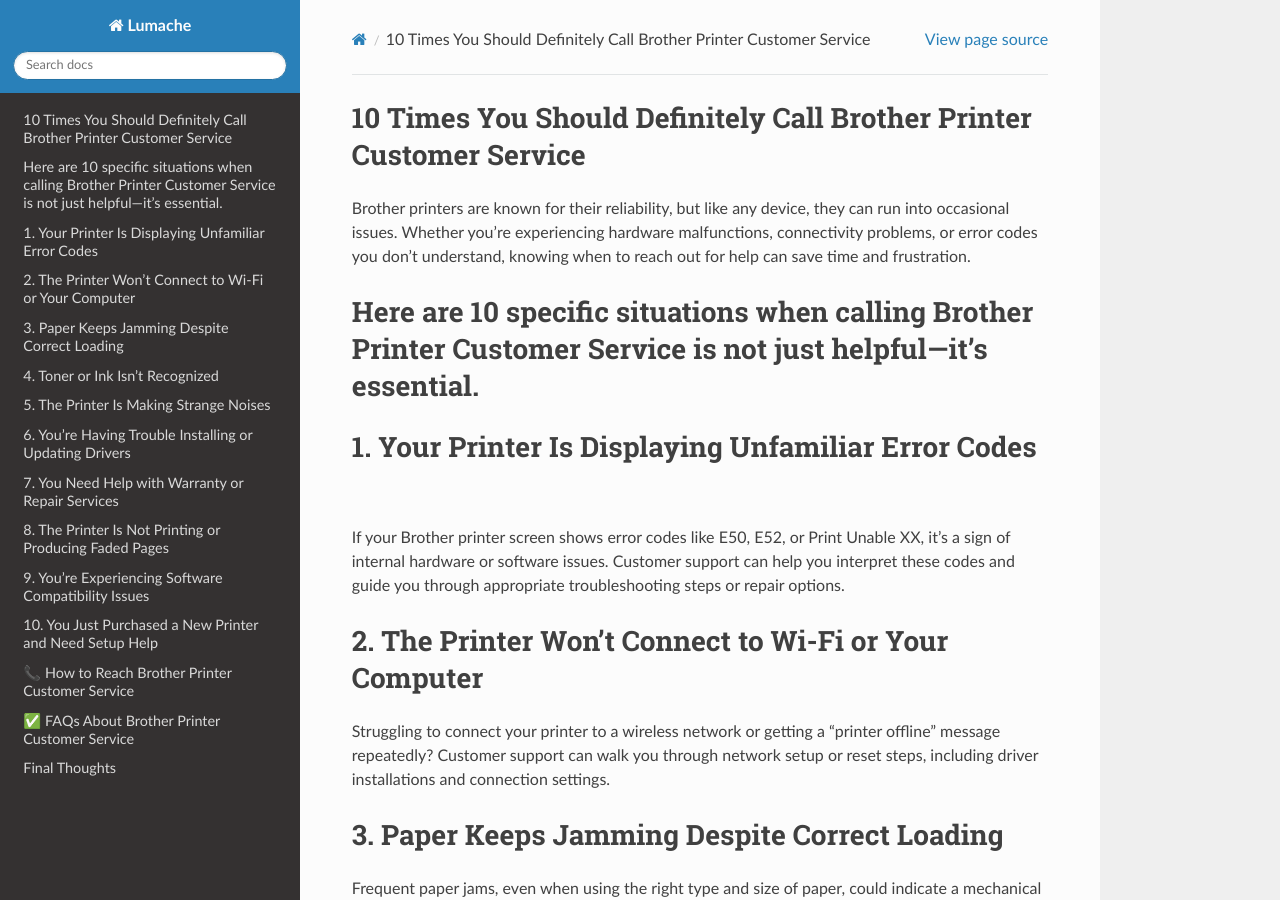
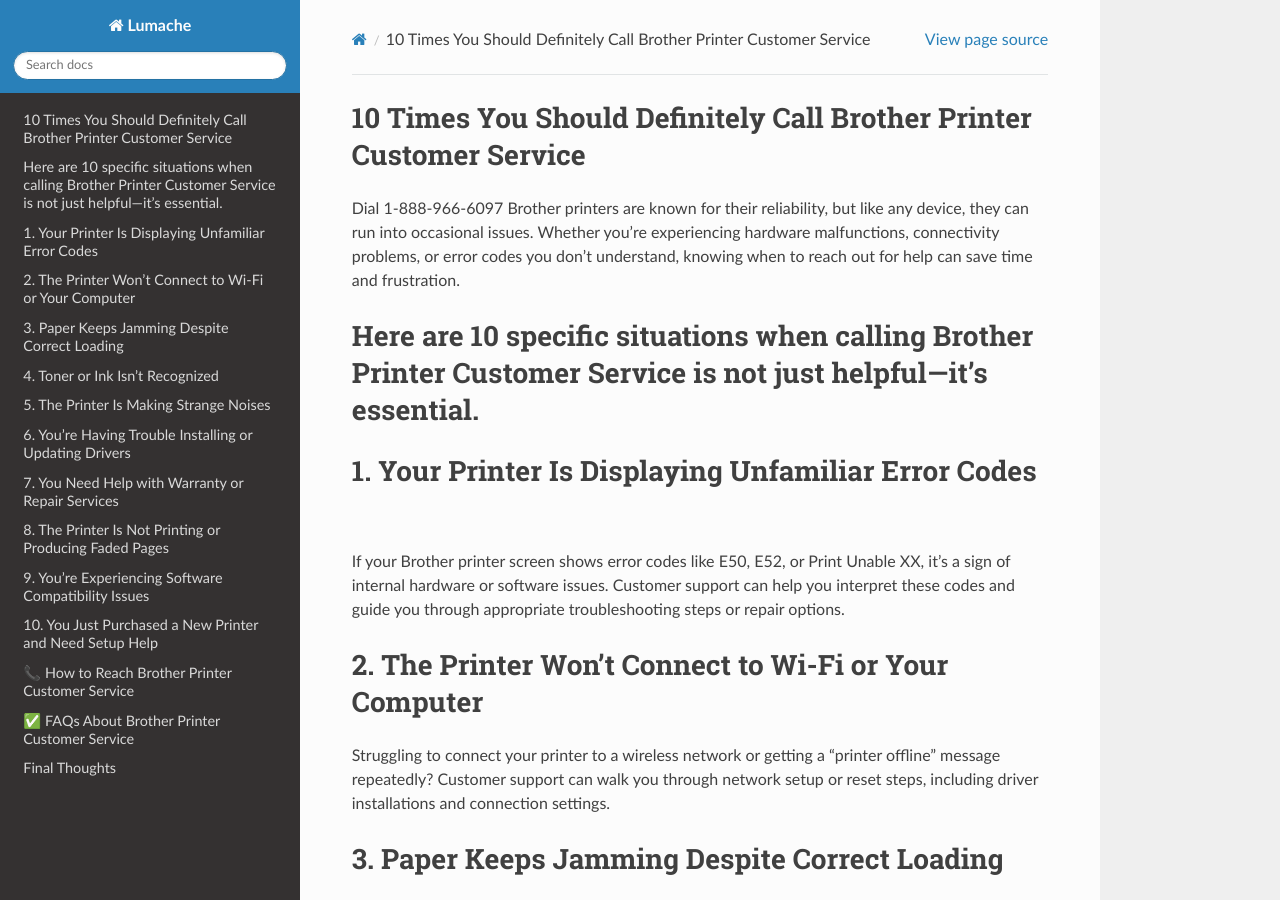
Before and after one commit to barrysmith97367/showmehowtoprint, a Sphinx documentation site: the page built from docs/source/index.rst, in a window 1280 px wide and 900 px high. Built offline with Sphinx 7.4.7 and the Read the Docs theme 3.1.0, drawn with Linux system fonts in a browser that asks for light colours.

Commit message:
Update index.rst

```diff
--- a/docs/source/index.rst
+++ b/docs/source/index.rst
@@ -1,6 +1,6 @@
 10 Times You Should Definitely Call Brother Printer Customer Service
 ===================================
-Brother printers are known for their reliability, but like any device, they can run into occasional issues. Whether you’re experiencing hardware malfunctions, connectivity problems, or error codes you don’t understand, knowing when to reach out for help can save time and frustration.
+Dial 1-888-966-6097 Brother printers are known for their reliability, but like any device, they can run into occasional issues. Whether you’re experiencing hardware malfunctions, connectivity problems, or error codes you don’t understand, knowing when to reach out for help can save time and frustration.
 
 Here are 10 specific situations when calling Brother Printer Customer Service is not just helpful—it’s essential.
 ======================================================================
```
